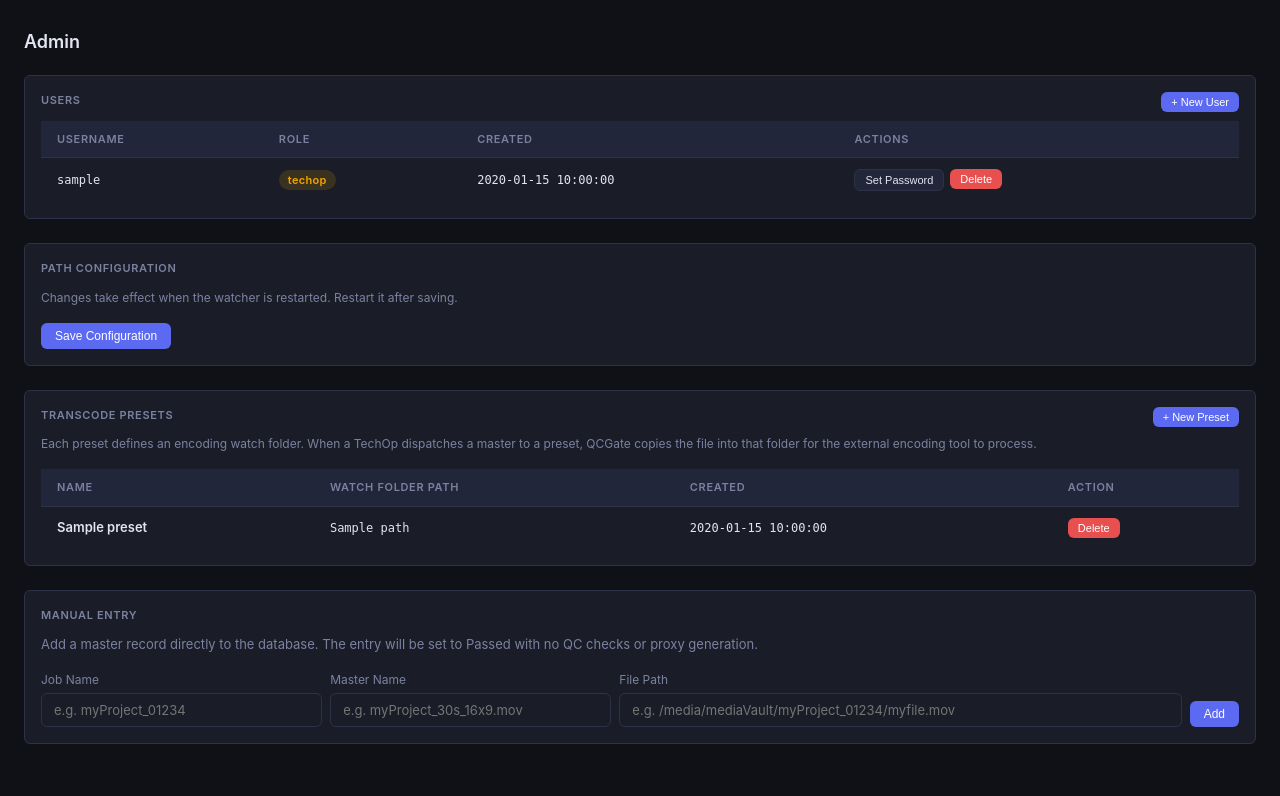
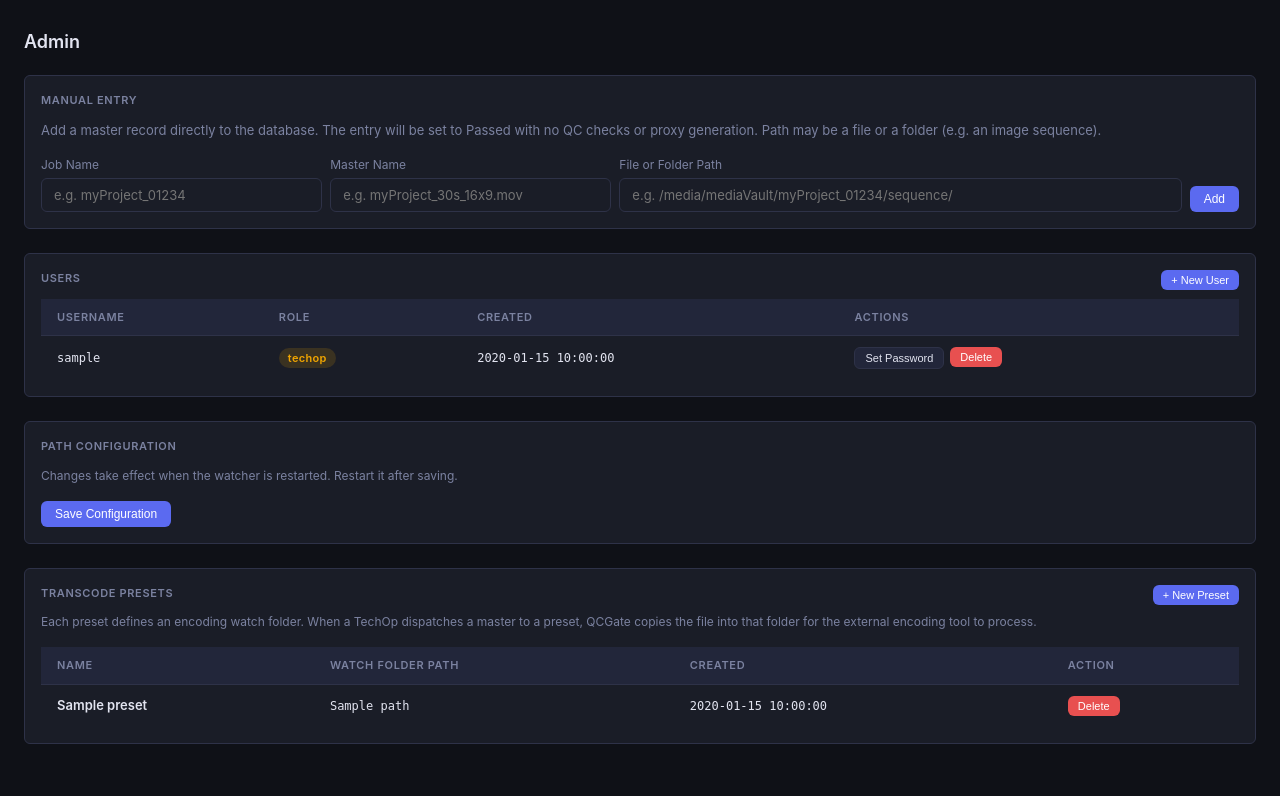
Before and after one commit to ianfvfx/qcgate, a FastAPI app: template qcgate/web/templates/admin.html in a window 1280 px wide. Shown: the part 52-848 px from the top of the page. Run offline with FastAPI, Linux system fonts and the light colour scheme; the template is opened without the code that fills it: most values are stand-ins (such as "Sample title", 1, 10 or a date in 2020); parts of the project's set-up code (start-up, migrations or seed data) failed here and were passed over; some libraries are stand-ins or nearby versions.

Commit message:
Manual Entry at top of admin page; vault supports directory paths
- Manual Entry section moved to top of admin page
- Path field accepts file or folder (e.g. image sequence)
- vault.py uses shutil.copytree when published_path is a directory

Co-Authored-By: Claude Sonnet 4.6 <noreply@anthropic.com>

```diff
--- a/qcgate/web/templates/admin.html
+++ b/qcgate/web/templates/admin.html
@@ -12,6 +12,35 @@
 {% if error %}
 <div class="alert alert-error">{{ error }}</div>
 {% endif %}
+
+<!-- ------------------------------------------------------------------ -->
+<!-- MANUAL ENTRY                                                        -->
+<!-- ------------------------------------------------------------------ -->
+<div class="detail-card" style="margin-bottom:24px;">
+    <h4>Manual Entry</h4>
+    <p style="font-size:13px;color:var(--text-muted);margin-bottom:16px;">
+        Add a master record directly to the database. The entry will be set to Passed with no QC checks or proxy generation. Path may be a file or a folder (e.g. an image sequence).
+    </p>
+    <form method="post" action="/admin/masters/manual-entry">
+        <div style="display:grid;grid-template-columns:1fr 1fr 2fr auto;gap:8px;align-items:end;">
+            <div>
+                <label style="display:block;font-size:12px;color:var(--text-muted);margin-bottom:4px;">Job Name</label>
+                <input type="text" name="job_name" required placeholder="e.g. myProject_01234" style="width:100%;box-sizing:border-box;">
+            </div>
+            <div>
+                <label style="display:block;font-size:12px;color:var(--text-muted);margin-bottom:4px;">Master Name</label>
+                <input type="text" name="master_name" required placeholder="e.g. myProject_30s_16x9.mov" style="width:100%;box-sizing:border-box;">
+            </div>
+            <div>
+                <label style="display:block;font-size:12px;color:var(--text-muted);margin-bottom:4px;">File or Folder Path</label>
+                <input type="text" name="file_path" required placeholder="e.g. /media/mediaVault/myProject_01234/sequence/" style="width:100%;box-sizing:border-box;">
+            </div>
+            <div>
+                <button type="submit" class="btn btn-primary">Add</button>
+            </div>
+        </div>
+    </form>
+</div>
 
 <!-- ------------------------------------------------------------------ -->
 <!-- USERS                                                               -->
@@ -208,31 +237,6 @@
         </form>
     </div>
 </div>
-<div class="detail-card" style="margin-bottom:24px;">
-    <h4>Manual Entry</h4>
-    <p style="font-size:13px;color:var(--text-muted);margin-bottom:16px;">
-        Add a master record directly to the database. The entry will be set to Passed with no QC checks or proxy generation.
-    </p>
-    <form method="post" action="/admin/masters/manual-entry">
-        <div style="display:grid;grid-template-columns:1fr 1fr 2fr auto;gap:8px;align-items:end;">
-            <div>
-                <label style="display:block;font-size:12px;color:var(--text-muted);margin-bottom:4px;">Job Name</label>
-                <input type="text" name="job_name" required placeholder="e.g. myProject_01234" style="width:100%;box-sizing:border-box;">
-            </div>
-            <div>
-                <label style="display:block;font-size:12px;color:var(--text-muted);margin-bottom:4px;">Master Name</label>
-                <input type="text" name="master_name" required placeholder="e.g. myProject_30s_16x9.mov" style="width:100%;box-sizing:border-box;">
-            </div>
-            <div>
-                <label style="display:block;font-size:12px;color:var(--text-muted);margin-bottom:4px;">File Path</label>
-                <input type="text" name="file_path" required placeholder="e.g. /media/mediaVault/myProject_01234/myfile.mov" style="width:100%;box-sizing:border-box;">
-            </div>
-            <div>
-                <button type="submit" class="btn btn-primary">Add</button>
-            </div>
-        </div>
-    </form>
-</div>
 {% endblock %}
 
 {% block scripts %}
```
Also changed, not shown: qcgate/vault.py (+6 -3 lines).
